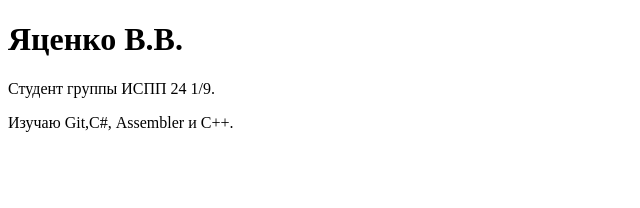
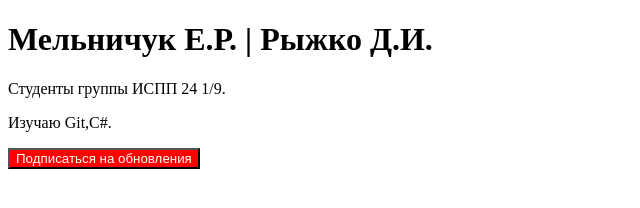
Before and after one commit to CoSSaDo/Profile, a plain HTML site: page index.html in a window 1280 px wide. Shown: the whole page, without its empty margins (0-640 px from the left). Drawn offline with Linux system fonts and the light colour scheme.

Commit message:
Добавлена кнопка подписки

```diff
--- a/index.html
+++ b/index.html
@@ -5,11 +5,11 @@
     <title>Профиль студента</title>
 </head>
 <body>
-    <h1>Яценко В.В.</h1>
-    <p>Студент группы ИСПП 24 1/9.</p>
-    <p>Изучаю Git,С#, Assembler и C++.</p>
+    <h1>Мельничук Е.Р. | Рыжко Д.И. </h1>
+    <p>Студенты группы ИСПП 24 1/9.</p>
+    <p>Изучаю Git,С#.</p>
 
-    <!-- здесь будут кнопки -->
+    <button id="subscribe" style="background-color: red; color: white;">Подписаться на обновления</button>
 
 </body>
 </html>
```
